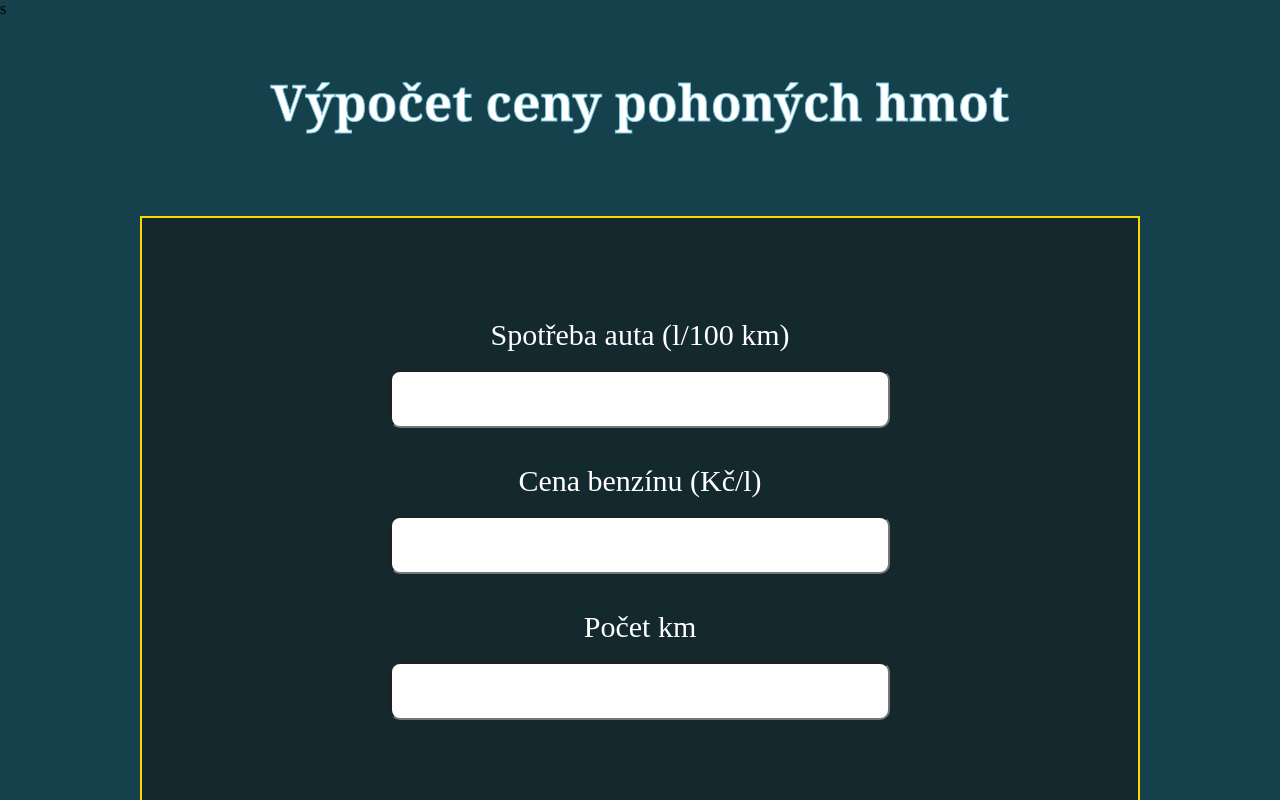
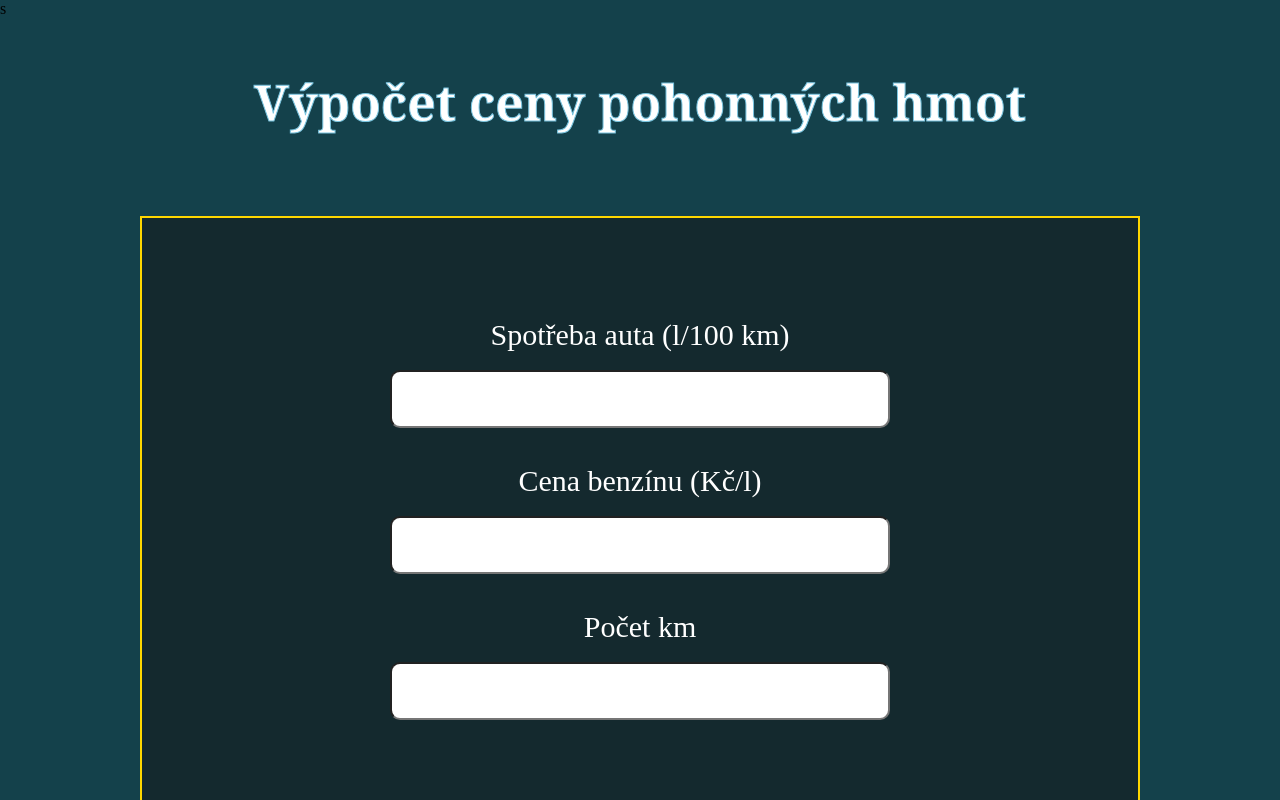
Before and after one commit to jerryK83/fuel, a plain HTML site: page index.html in a window 1280 px wide. Shown: the top 800 px of the page. Drawn offline with Linux system fonts and the light colour scheme.

Commit message:
Update index.html

```diff
--- a/index.html
+++ b/index.html
@@ -39,7 +39,7 @@
     <section class="testovaci">
         <div class="container-test">
             <div class="heading">
-                <h3>Výpočet ceny pohoných hmot </h3>
+                <h3>Výpočet ceny pohonných hmot</h3>
             </div>
 
             <div class="app_window">
```
